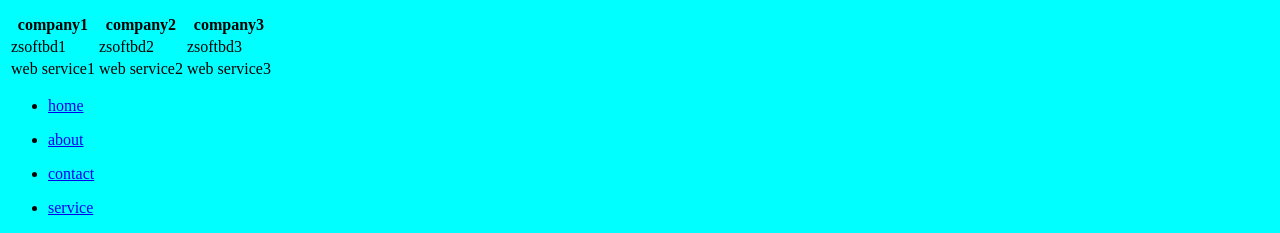
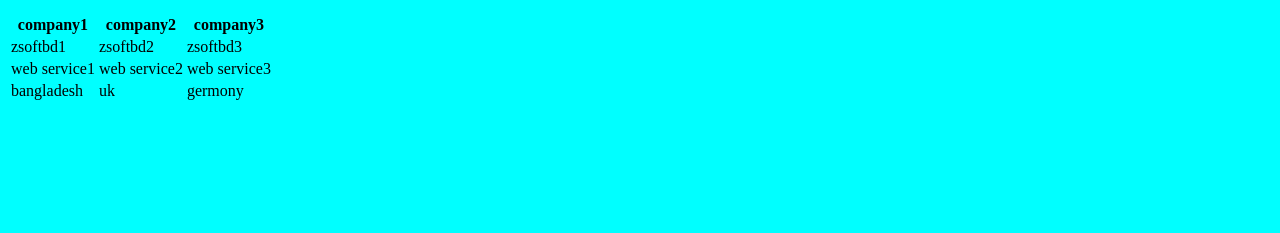
Before and after one commit to zsoftbd/HTML-MODIAL-FULL_3, a plain HTML site: page index.html in a window 1280 px wide. Shown: the part 920-1153 px from the top of the page. After the commit the page ends 1031 px from the top, so only its background shows below. Drawn offline with Linux system fonts and the light colour scheme.

Commit message:
more item

```diff
--- a/index.html
+++ b/index.html
@@ -98,21 +98,11 @@
                 <td>web service3</td>
 
             </tr>
-
-
-
-
-
-
-
-
-
-
-
-
-
-
-
+            <tr>
+                <td>bangladesh</td>
+                <td>uk</td>
+                <td>germony</td>
+            </tr>
         </table>
 
 
@@ -130,18 +120,6 @@
 
 
         <!-- underline -->
-        <ul>
-            <li><a href="#">home</a></li>
-        </ul>
-        <ul>
-            <li><a href="#">about</a></li>
-        </ul>
-        <ul>
-            <li><a href="#">contact</a></li>
-        </ul>
-        <ul>
-            <li><a href="#">service</a></li>
-        </ul>
 
 
 </body>
```
